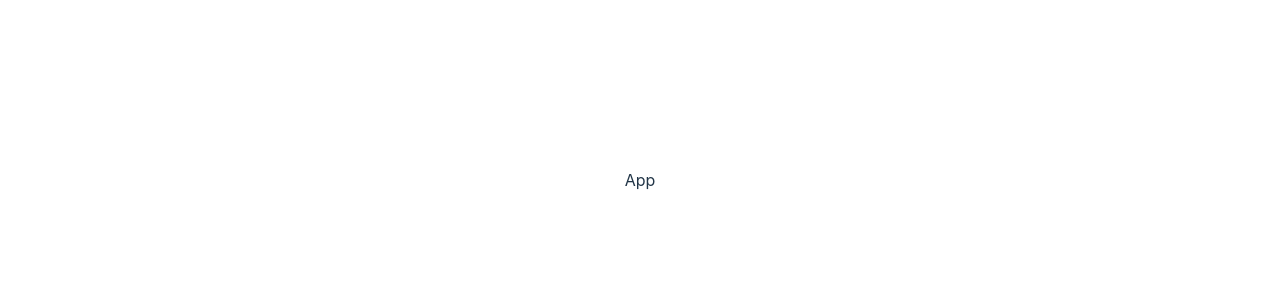
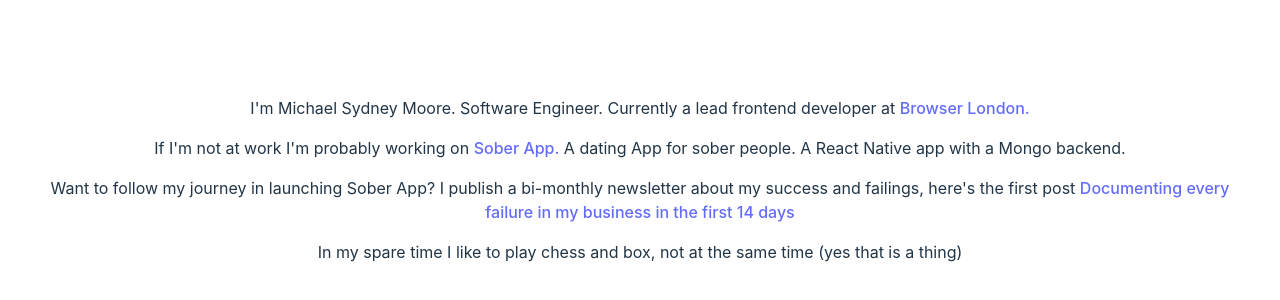
Before and after one commit to msmfa/portfolio-v2, a React (Vite) app: page / in a window 1280 px wide. Shown: the part 220-520 px from the top of the page. Built offline with nearby package versions, Linux system fonts and the light colour scheme.

Commit message:
feat: add about with links

```diff
--- a/src/App.tsx
+++ b/src/App.tsx
@@ -3,7 +3,31 @@ import "./App.css";
 function App() {
   return (
     <>
-      <p>App</p>
+      <p>
+        I'm Michael Sydney Moore. Software Engineer. Currently a lead frontend
+        developer at{" "}
+        <a href="https://www.browserlondon.com/" target="blank">
+          Browser London.
+        </a>
+      </p>
+      <p>
+        If I'm not at work I'm probably working on{" "}
+        <a href="https://www.sober-app.co.uk/">Sober App.</a> A dating App for
+        sober people. A React Native app with a Mongo backend.
+      </p>
+
+      <p>
+        Want to follow my journey in launching Sober App? I publish a bi-monthly
+        newsletter about my success and failings, here's the first post{" "}
+        <a href="https://faileveryday.substack.com/p/documenting-every-failure-in-my-business">
+          Documenting every failure in my business in the first 14 days
+        </a>
+      </p>
+
+      <p>
+        In my spare time I like to play chess and box, not at the same time (yes
+        that is a thing)
+      </p>
     </>
   );
 }
```
